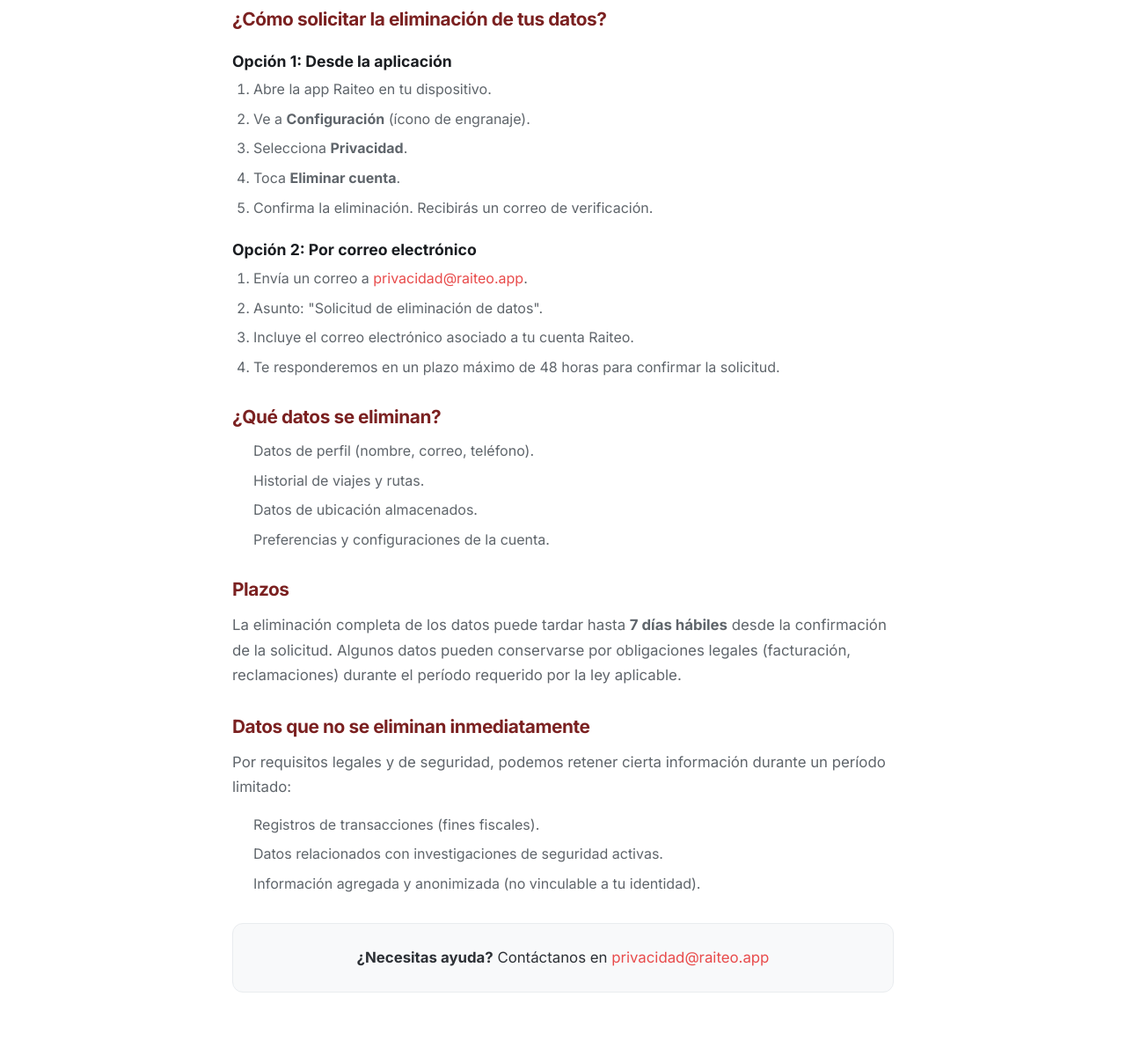
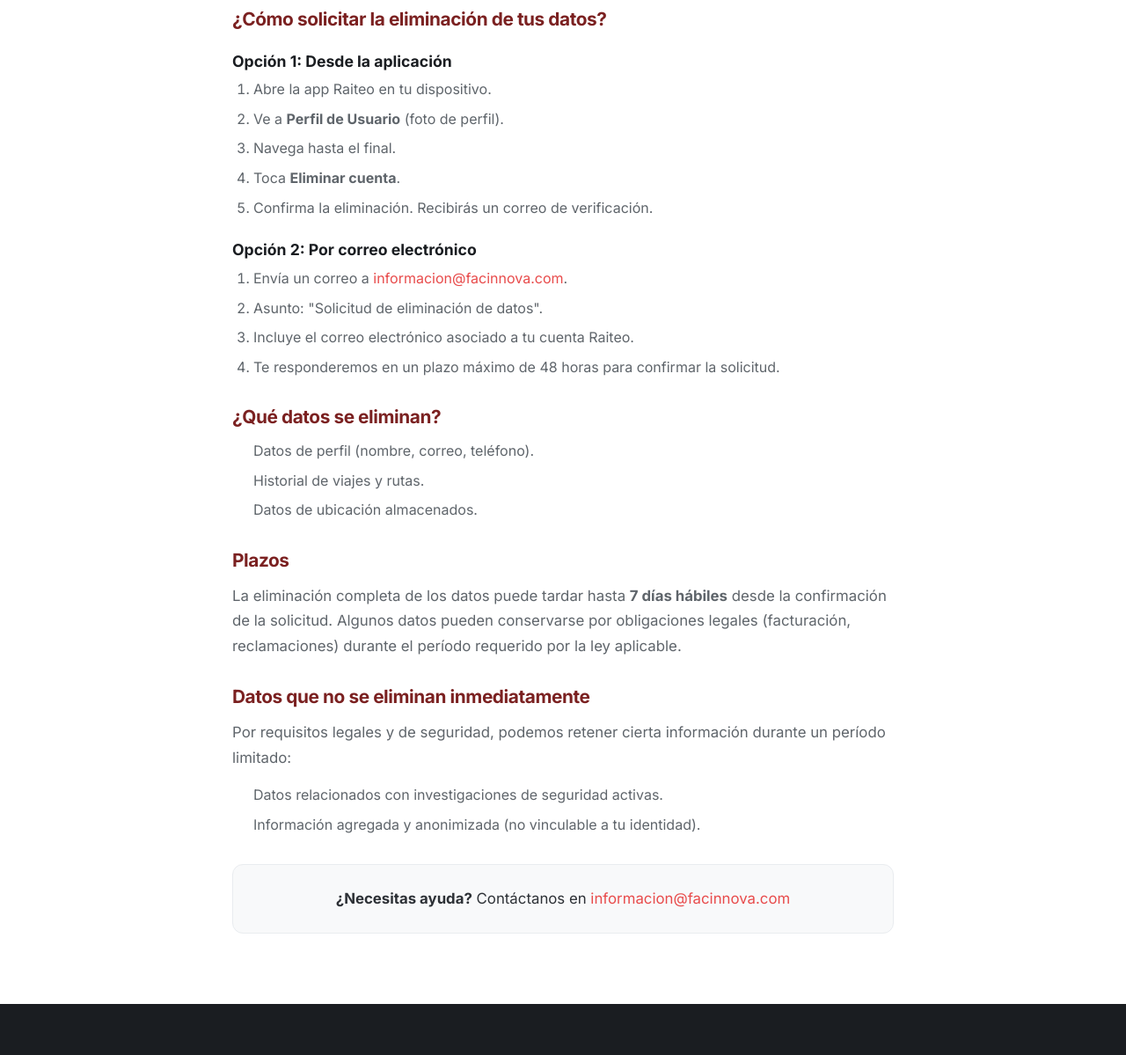
Before and after one commit to webmasterfacinnova/raiteo-pagweb, an Astro site: page /data-deletion in a window 1280 px wide. Shown: the part 430-1629 px from the top of the page at 88% size. Built offline with nearby package versions, Linux system fonts and the light colour scheme; Astro itself is replaced by a stand-in of ours.

Commit message:
feat: Update data deletion page to use app configuration constants for dynamic content

```diff
--- a/src/pages/data-deletion.astro
+++ b/src/pages/data-deletion.astro
@@ -1,5 +1,6 @@
 ---
 import BaseLayout from '../layouts/BaseLayout.astro';
+import {APP_NAME,COMPANY_NAME, CONTACT_MAILTO, CONTACT_EMAIL} from '../lib/appConfigs';
 ---
 
 <BaseLayout
@@ -15,9 +16,9 @@
       <div class="legal-body">
         <div class="highlight-box">
           <p>
-            En cumplimiento con las políticas de Google Play, Raiteo by Facinnovations
+            {`En cumplimiento con las políticas de Google Play, ${APP_NAME} by ${COMPANY_NAME}
             proporciona a los usuarios un mecanismo claro para solicitar la eliminación
-            de sus datos personales.
+            de sus datos personales.`}
           </p>
         </div>
 
@@ -26,15 +27,15 @@
         <h3>Opción 1: Desde la aplicación</h3>
         <ol>
           <li>Abre la app Raiteo en tu dispositivo.</li>
-          <li>Ve a <strong>Configuración</strong> (ícono de engranaje).</li>
-          <li>Selecciona <strong>Privacidad</strong>.</li>
+          <li>Ve a <strong>Perfil de Usuario</strong> (foto de perfil).</li>
+          <li>Navega hasta el final.</li>
           <li>Toca <strong>Eliminar cuenta</strong>.</li>
           <li>Confirma la eliminación. Recibirás un correo de verificación.</li>
         </ol>
 
         <h3>Opción 2: Por correo electrónico</h3>
         <ol>
-          <li>Envía un correo a <a href="mailto:privacidad@raiteo.app">privacidad@raiteo.app</a>.</li>
+          <li>Envía un correo a <a href={CONTACT_MAILTO}>{CONTACT_EMAIL}</a>.</li>
           <li>Asunto: "Solicitud de eliminación de datos".</li>
           <li>Incluye el correo electrónico asociado a tu cuenta Raiteo.</li>
           <li>Te responderemos en un plazo máximo de 48 horas para confirmar la solicitud.</li>
@@ -45,7 +46,6 @@
           <li>Datos de perfil (nombre, correo, teléfono).</li>
           <li>Historial de viajes y rutas.</li>
           <li>Datos de ubicación almacenados.</li>
-          <li>Preferencias y configuraciones de la cuenta.</li>
         </ul>
 
         <h2>Plazos</h2>
@@ -61,13 +61,12 @@
           un período limitado:
         </p>
         <ul>
-          <li>Registros de transacciones (fines fiscales).</li>
           <li>Datos relacionados con investigaciones de seguridad activas.</li>
           <li>Información agregada y anonimizada (no vinculable a tu identidad).</li>
         </ul>
 
         <div class="contact-box">
-          <p><strong>¿Necesitas ayuda?</strong> Contáctanos en <a href="mailto:privacidad@raiteo.app">privacidad@raiteo.app</a></p>
+          <p><strong>¿Necesitas ayuda?</strong> Contáctanos en <a href={CONTACT_MAILTO}>{CONTACT_EMAIL}</a></p>
         </div>
       </div>
     </div>
```
